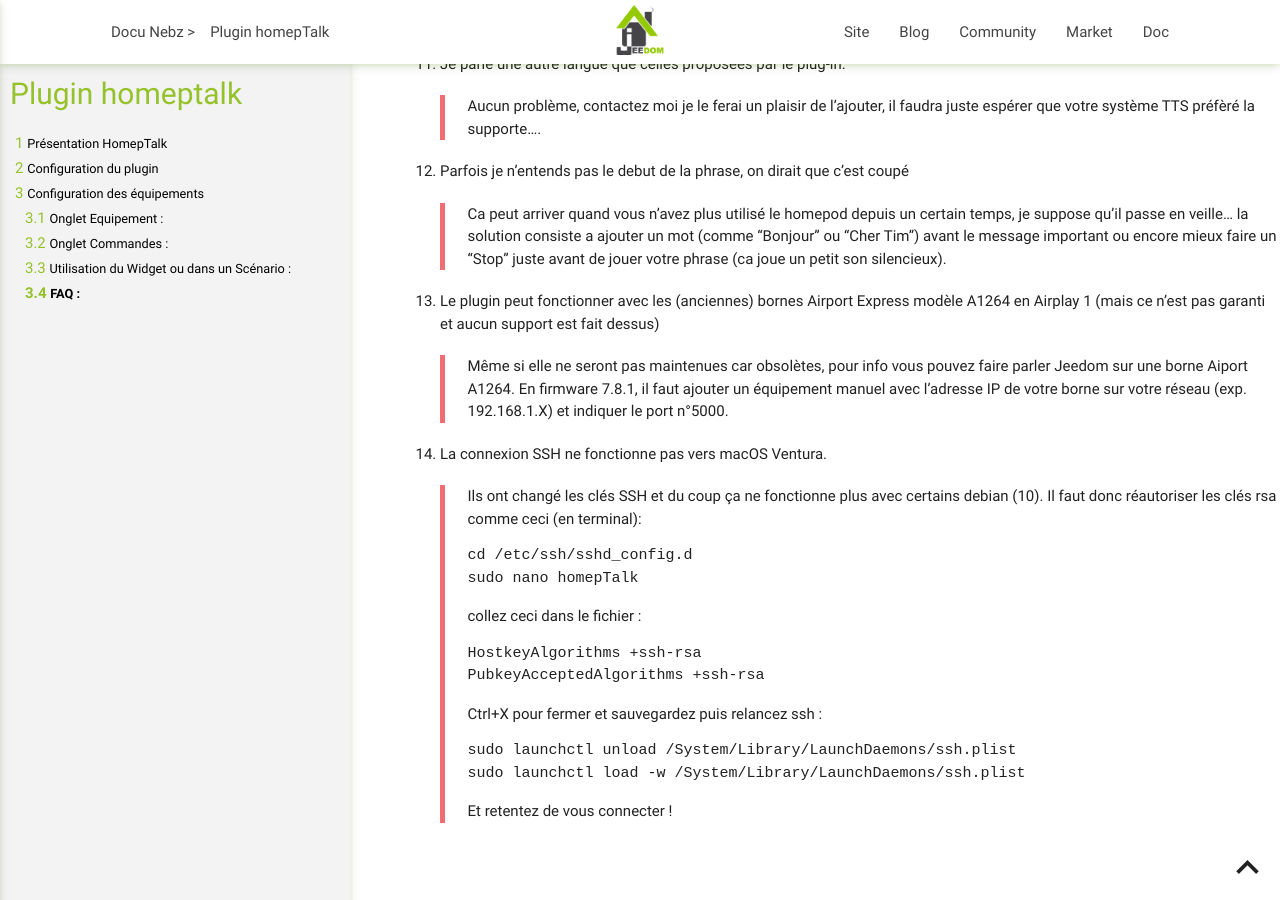
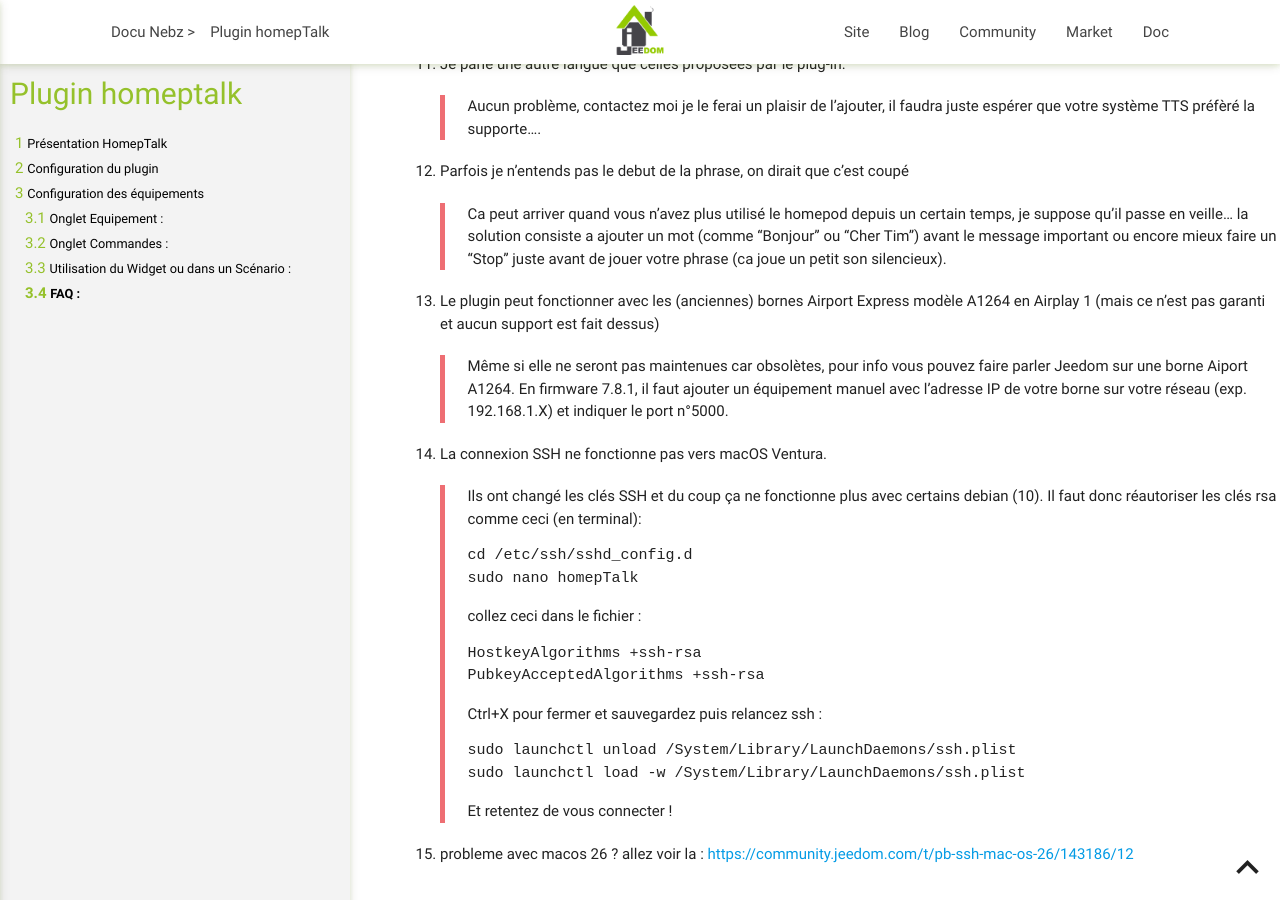
Before and after one commit to NebzHB/jeedom_docs, a Jekyll site: the page built from plugins/homepTalk/fr_FR/index.md, in a window 1280 px wide and 900 px high, scrolled down 4291 px. Built offline with Jekyll 4.4.1, drawn with Linux system fonts in a browser that asks for light colours.

Commit message:
Update index.md

````diff
--- a/plugins/homepTalk/fr_FR/index.md
+++ b/plugins/homepTalk/fr_FR/index.md
@@ -162,3 +162,5 @@
 sudo launchctl load -w /System/Library/LaunchDaemons/ssh.plist
 ```
 Et retentez de vous connecter !
+15. probleme avec macos 26 ? allez voir la :
+[https://community.jeedom.com/t/pb-ssh-mac-os-26/143186/12](https://community.jeedom.com/t/pb-ssh-mac-os-26/143186/12)
````
